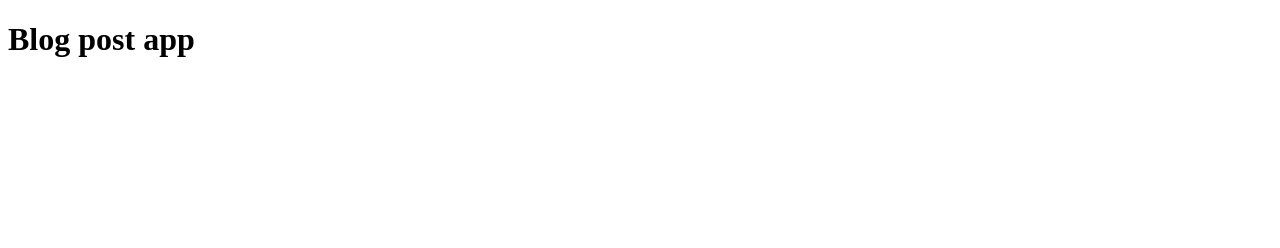
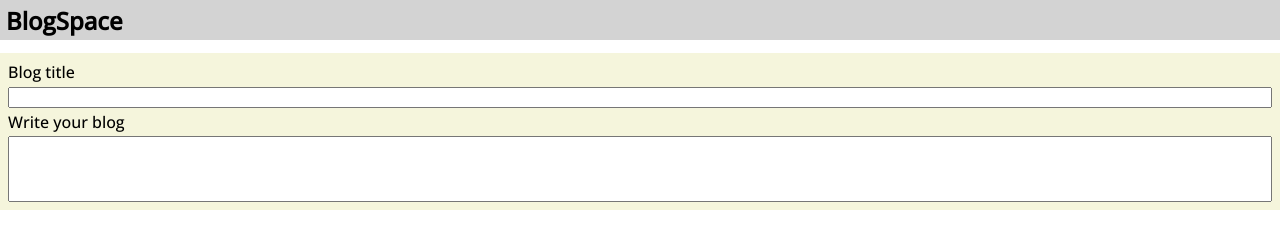
Before and after one commit to RaevenTech/blog-post-api, a plain HTML site: page index.html in a window 1280 px wide. Drawn offline with nearby package versions, Linux system fonts and the light colour scheme; no server answers.

Commit message:
input form added

```diff
--- a/index.html
+++ b/index.html
@@ -3,11 +3,37 @@
 <head>
   <meta charset="UTF-8">
   <meta name="viewport" content="width=device-width, initial-scale=1.0">
+  <link rel="preconnect" href="https://fonts.googleapis.com">
+  <link rel="preconnect" href="https://fonts.gstatic.com" crossorigin>
+  <link href="https://fonts.googleapis.com/css2?family=Open+Sans:wght@300;500&display=swap" rel="stylesheet">
   <link rel="stylesheet" href="style.css">
-  <title>Document</title>
+  <title>Blog Space</title>
 </head>
 <body>
-  <h1>Blog post app</h1>
+  <nav class="top-nav">
+    <h2 class="nav-title">BlogSpace</h2>
+  </nav>
+  <h1 class="spacer"></h1>
+  <form action="submit" id="new-blog-post" class="new-blog-post">
+    <div class="new-blog">
+      <label for="new-blog-title">Blog title</label>
+      <input
+        class="blog-text-input"
+        id="blog-text-input"
+        type="text"
+        name="new-blog-title">
+      <label for="new-blog-body">Write your blog</label>
+      <textarea
+        class="blog-textarea"
+        id="blog-textarea"
+        type="textatea"
+        name="new-blog-title"
+        rows="4"
+        cols="50">
+      </textarea>
+    </div>
+  </form>
+  <div id="blog-posts"></div>
   <script src="script.js"></script>
 </body>
 </html>
--- a/script.js
+++ b/script.js
@@ -1,5 +1,19 @@
+const blogPostsEl = document.getElementById("blog-posts")
+console.log(blogPostsEl)
+
 const baseURL = "https://apis.scrimba.com/jsonplaceholder/"
 
 fetch(baseURL + "posts", {method: "GET"})
   .then(resp => resp.json())
-  .then(data => console.log(data.slice(0,5)))
+  .then(data => {
+    const postsArr = data.slice(0,5)
+    let html = ""
+    postsArr.map((post) => {
+      const { title, body } = post
+      html += `
+      <h3 id="blog-title">${title}</h3>
+      <p id="blog-body">${body}</p>
+      <hr/>`
+    })
+    blogPostsEl.innerHTML = html
+  })
--- a/style.css
+++ b/style.css
@@ -0,0 +1,60 @@
+body {
+  user-select: none;
+  font-family: 'Open Sans', sans-serif;
+  box-sizing: border-box;
+  margin: 0em;
+}
+
+.top-nav {
+  height: 40px;
+  background-color: lightgray;
+  position: fixed;
+  width: 100%;
+  display: flex;
+  align-items: center;
+}
+
+nav>h2 {
+  margin: 0em;
+  padding-left: .25em;
+}
+
+.spacer {
+  height: 1em;
+  margin-top: 0em;
+}
+
+.new-blog-post {
+  background-color: beige;
+}
+
+.new-blog {
+  display: flex;
+  flex-direction: column;
+  gap: .2em;
+  padding: .5em .5em;
+  margin-bottom: .75em;
+}
+
+label {
+  margin-bottom: 0em;
+}
+
+.blog-textarea {
+  resize: none;
+}
+
+#blog-posts {
+  padding: 0em .5em 0em .5em;
+}
+
+#blog-title {
+  text-decoration: underline;
+  color: gray;
+  margin-top: 0em;
+  margin-bottom: .5em;
+}
+
+#blog-body {
+  margin-top: 0em;
+}
```
